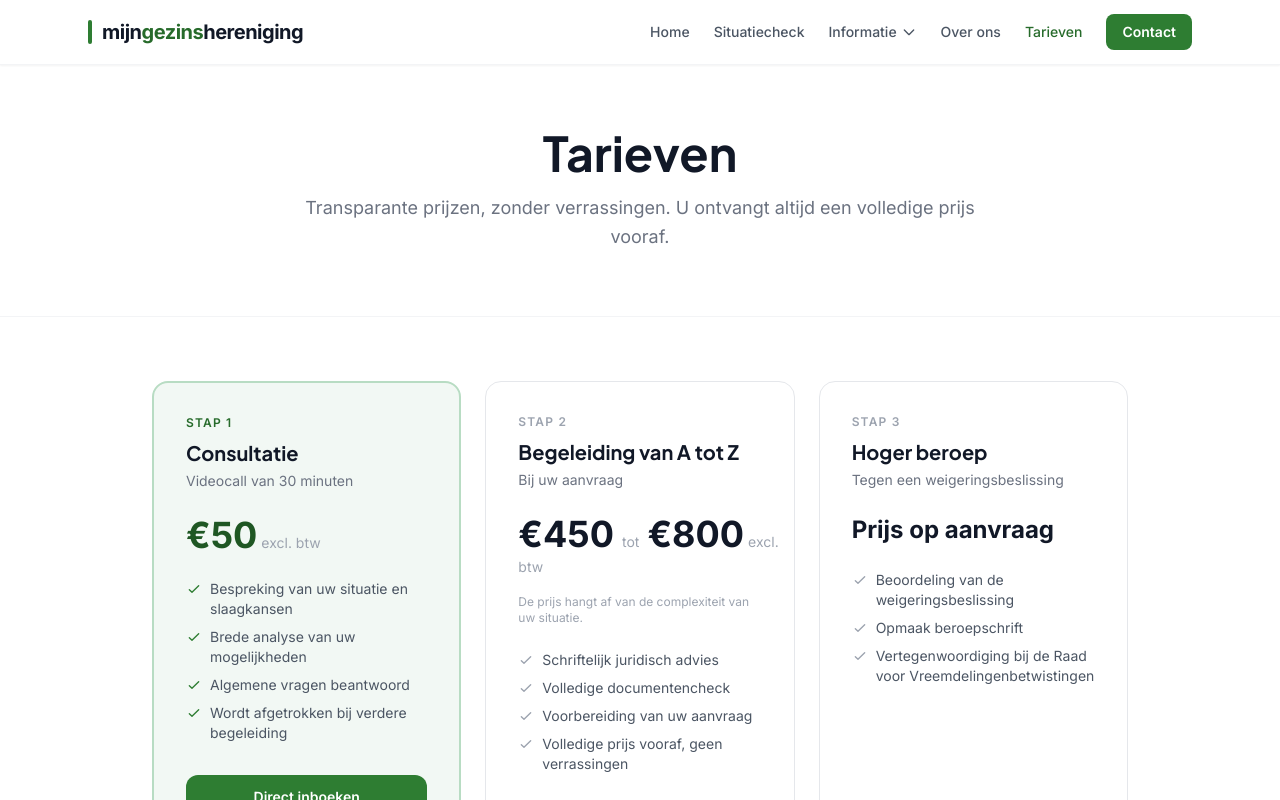
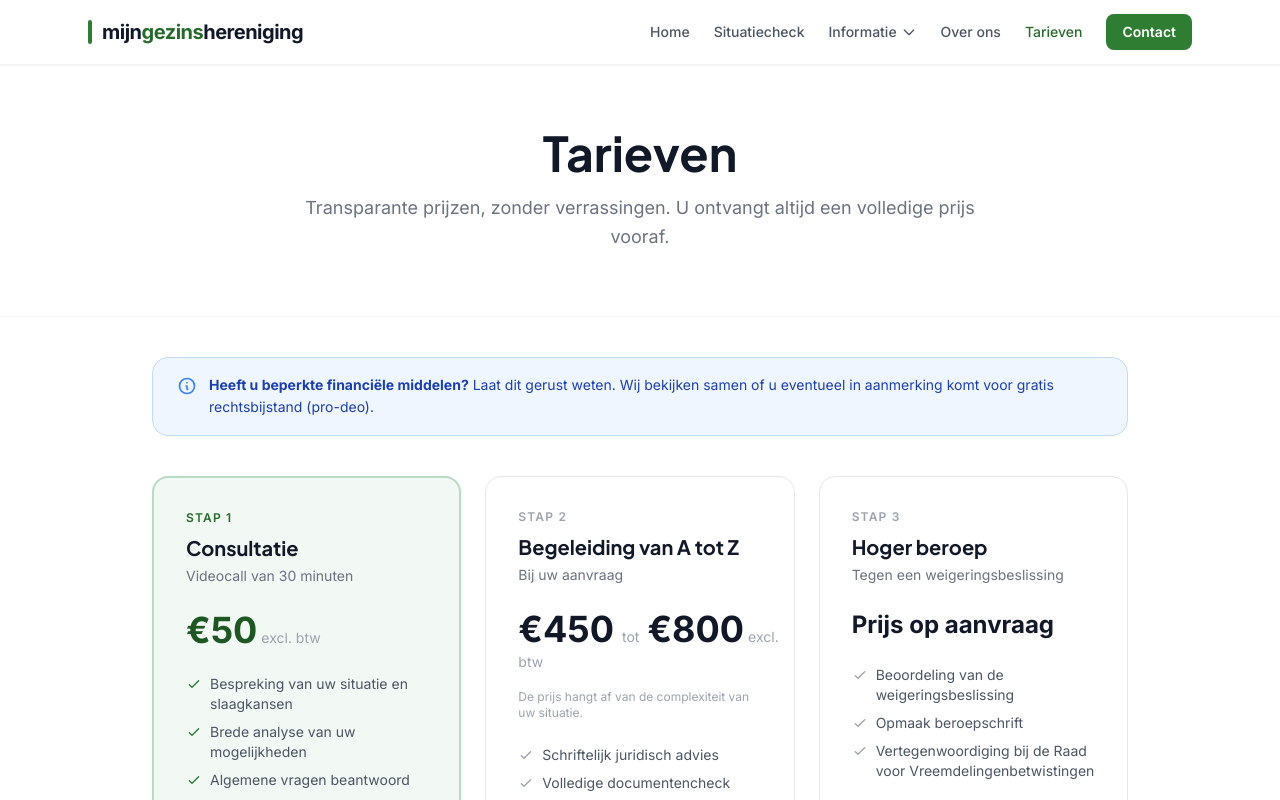
Before and after one commit to conscencia/mijngezinshereniging, a React (Vite) app: page /tarieven in a window 1280 px wide. Shown: the top 800 px of the page. Built offline with nearby package versions, Linux system fonts and the light colour scheme.

Commit message:
Tarieven: pro-deo melding toegevoegd boven tariefkaarten

```diff
--- a/src/pages/Tarieven.jsx
+++ b/src/pages/Tarieven.jsx
@@ -14,8 +14,20 @@ export default function Tarieven() {
         </div>
       </section>
 
+      {/* Pro-deo melding */}
+      <div className="max-w-5xl mx-auto px-4 sm:px-6 pt-10">
+        <div className="bg-blue-50 border border-blue-200 rounded-2xl px-6 py-4 flex items-start gap-3">
+          <svg className="w-5 h-5 text-blue-500 flex-shrink-0 mt-0.5" fill="none" viewBox="0 0 24 24" stroke="currentColor">
+            <path strokeLinecap="round" strokeLinejoin="round" strokeWidth={2} d="M13 16h-1v-4h-1m1-4h.01M21 12a9 9 0 11-18 0 9 9 0 0118 0z" />
+          </svg>
+          <p className="text-blue-800 text-sm leading-relaxed">
+            <strong>Heeft u beperkte financiële middelen?</strong> Laat dit gerust weten. Wij bekijken samen of u eventueel in aanmerking komt voor gratis rechtsbijstand (pro-deo).
+          </p>
+        </div>
+      </div>
+
       {/* Tariefkaarten */}
-      <section className="py-16">
+      <section className="py-10">
         <div className="max-w-5xl mx-auto px-4 sm:px-6">
           <div className="grid grid-cols-1 sm:grid-cols-3 gap-6">
 
```
